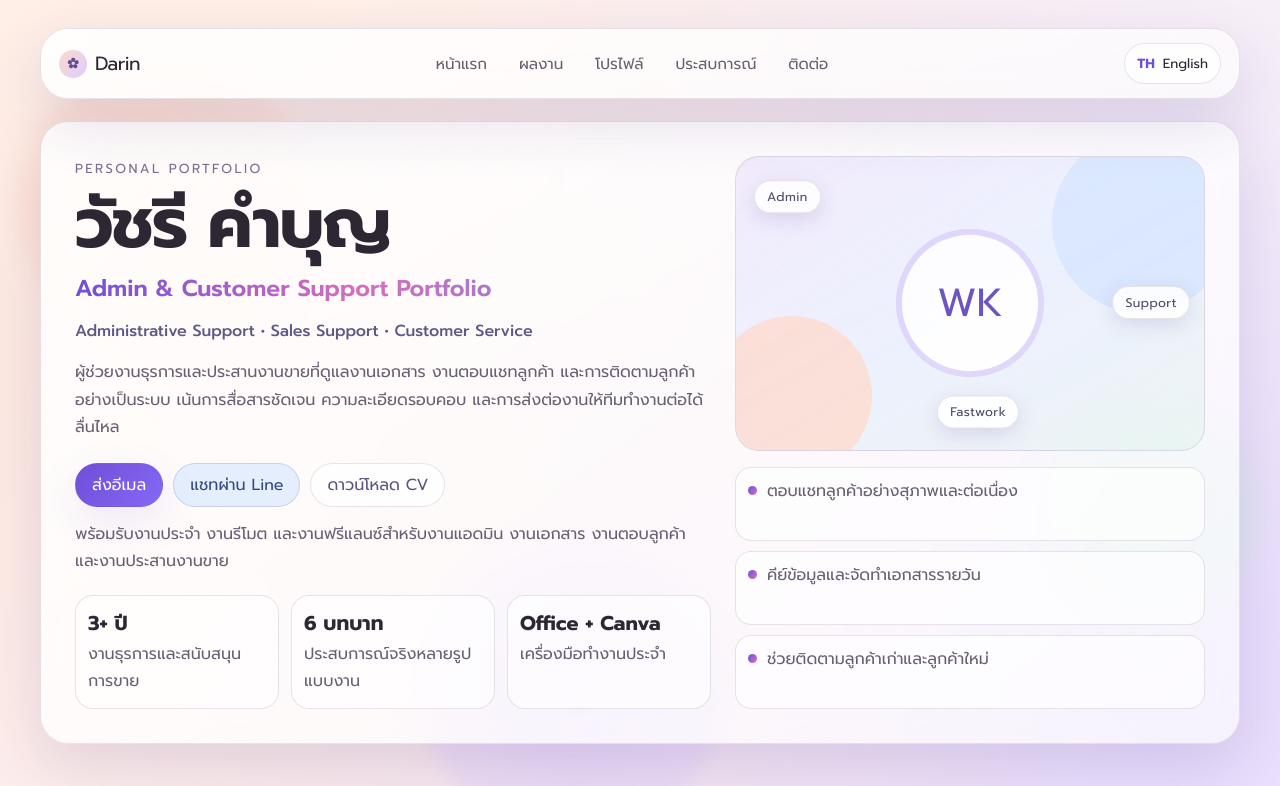
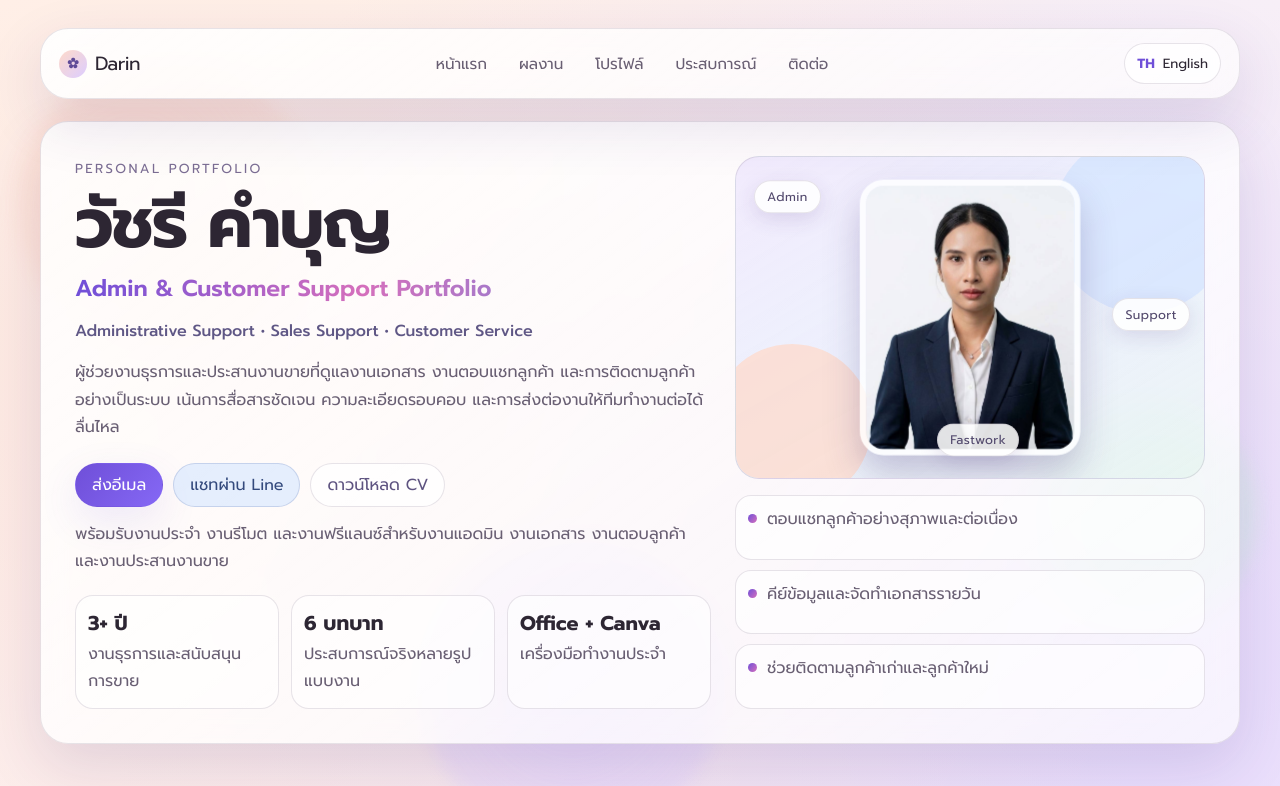
Before and after one commit to the-lucky-commit/watcharee_CV, a Next.js app: page / in a window 1280 px wide. Shown: the top 786 px of the page. Built offline with nearby package versions, Linux system fonts and the light colour scheme.

Commit message:
Add profile photo to hero section

```diff
--- a/app/globals.css
+++ b/app/globals.css
@@ -353,19 +353,24 @@ ul {
   background: rgba(212, 229, 255, 0.75);
 }
 
-.portrait-disc {
-  width: 148px;
-  height: 148px;
-  border-radius: 50%;
-  display: grid;
-  place-items: center;
-  background: rgba(255, 255, 255, 0.9);
-  border: 6px solid rgba(131, 99, 239, 0.25);
-  font-family: var(--font-heading), serif;
-  font-size: 2.45rem;
-  color: #6d55bf;
+.portrait-photo-wrap {
+  position: relative;
   z-index: 2;
+  width: min(220px, 58vw);
+  aspect-ratio: 4 / 5;
+  border-radius: 24px;
+  overflow: hidden;
+  border: 6px solid rgba(255, 255, 255, 0.8);
+  box-shadow: 0 18px 36px rgba(59, 41, 107, 0.25);
   animation: pulseSlow 5.8s ease-in-out infinite;
+}
+
+.portrait-photo {
+  width: 100%;
+  height: 100%;
+  object-fit: cover;
+  object-position: center 18%;
+  display: block;
 }
 
 .floating-note {
--- a/app/page.js
+++ b/app/page.js
@@ -452,7 +452,13 @@ export default function HomePage() {
 
         <aside className="hero-right">
           <div className="portrait-stage">
-            <div className="portrait-disc">WK</div>
+            <div className="portrait-photo-wrap">
+              <img
+                src="/darin-profile.jpg"
+                alt={lang === "th" ? "รูปโปรไฟล์ดาริน" : "Darin profile photo"}
+                className="portrait-photo"
+              />
+            </div>
             <div className="floating-note note-a">Admin</div>
             <div className="floating-note note-b">Support</div>
             <div className="floating-note note-c">Fastwork</div>
```
Also changed, not shown: public/darin-profile.jpg (added).
